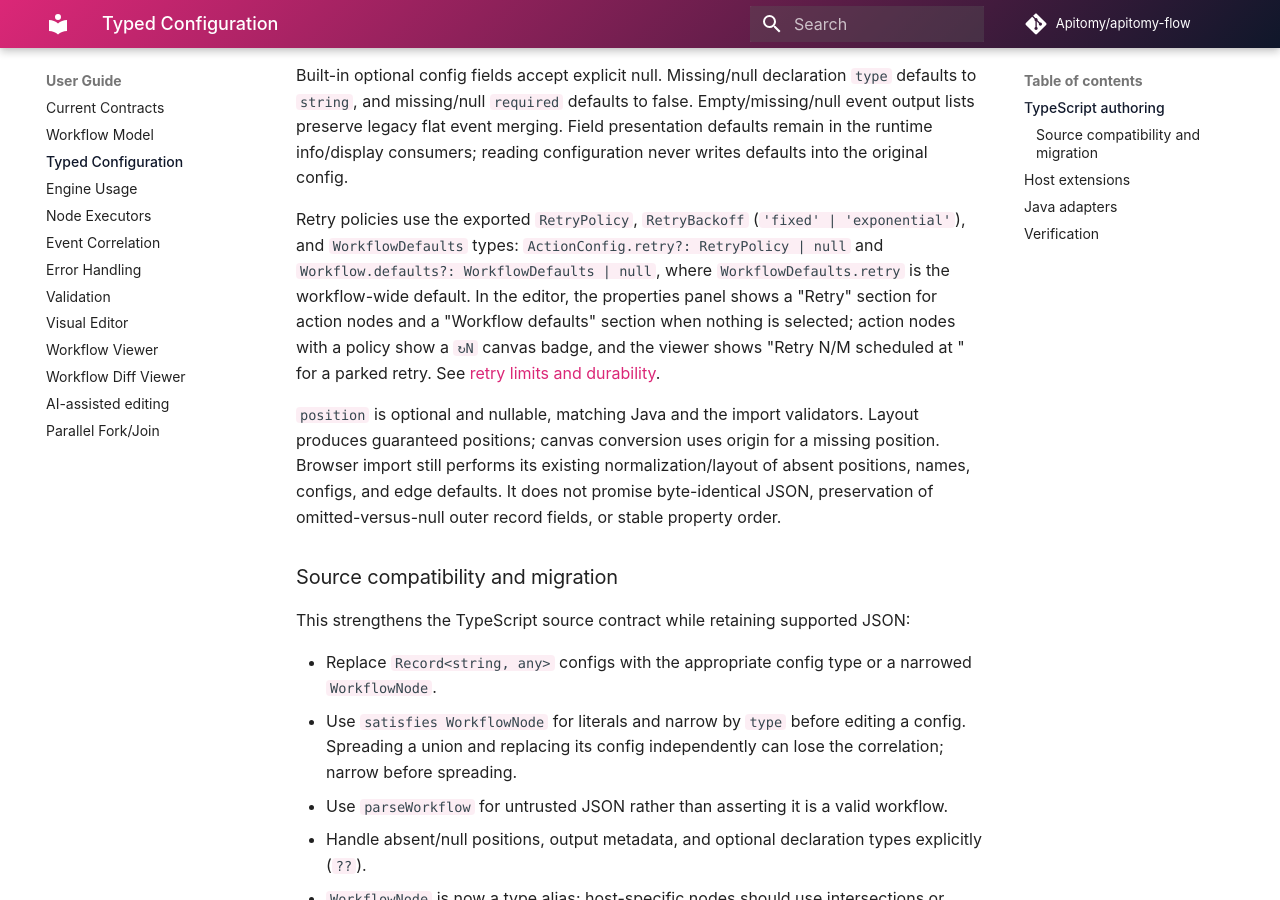
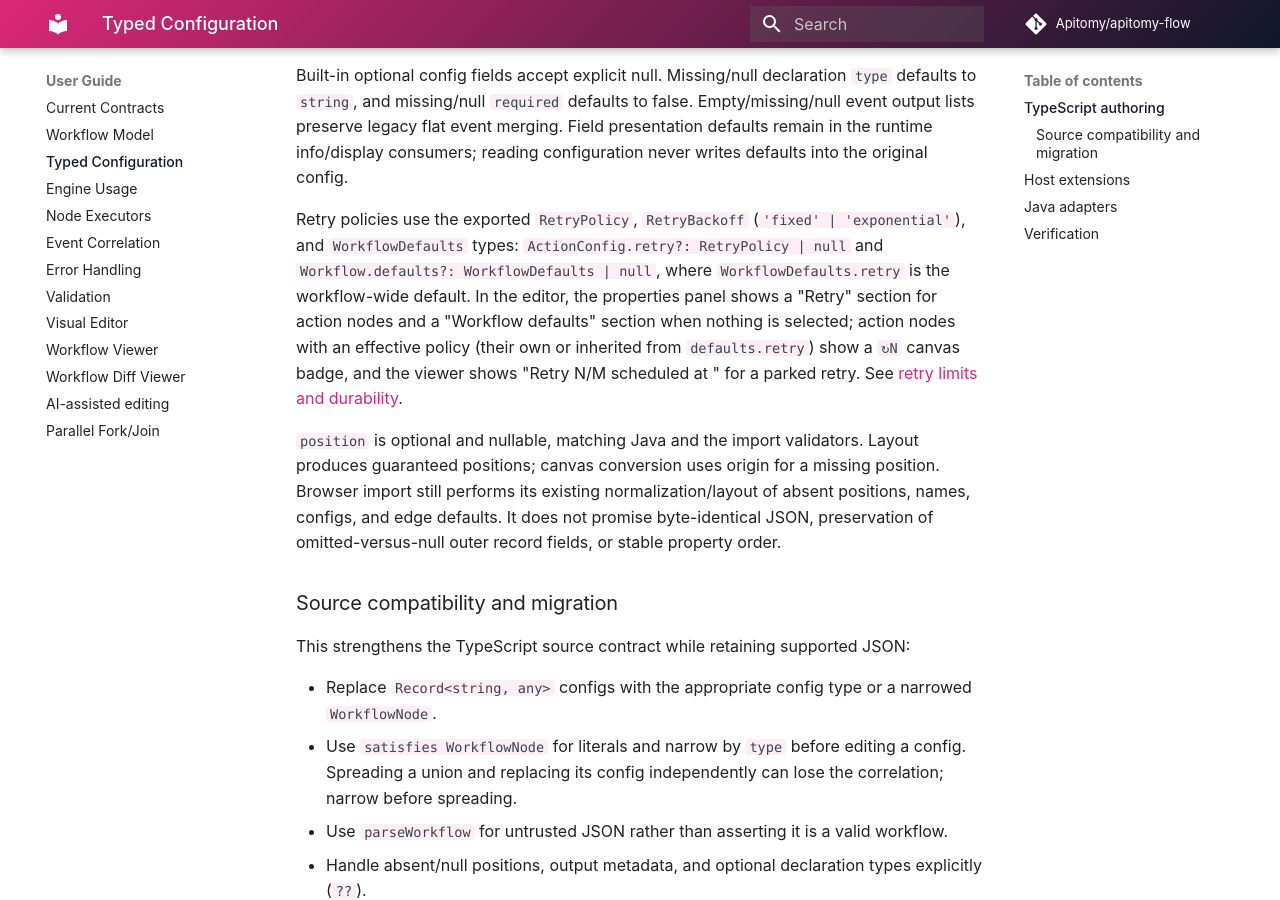
Before and after one commit to Apitomy/apitomy-flow, an MkDocs documentation site: the page built from docs/user-guide/typed-configuration.md, in a window 1280 px wide and 900 px high, scrolled down 1560 px. Built offline with MkDocs 1.6.1 and Material for MkDocs 9.7.7, drawn with Linux system fonts in a browser that asks for light colours; comment, search, counter and statistics services are not loaded.

Commit message:
Clarify retry delay cap and attempt numbering in docs (#86)

```diff
--- a/docs/user-guide/typed-configuration.md
+++ b/docs/user-guide/typed-configuration.md
@@ -61,10 +61,10 @@ reading configuration never writes defaults into the original config.
 Retry policies use the exported `RetryPolicy`, `RetryBackoff` (`'fixed' | 'exponential'`), and
 `WorkflowDefaults` types: `ActionConfig.retry?: RetryPolicy | null` and
 `Workflow.defaults?: WorkflowDefaults | null`, where `WorkflowDefaults.retry` is the workflow-wide default.
-In the editor, the properties panel shows a "Retry" section for action nodes and a "Workflow defaults"
-section when nothing is selected; action nodes with a policy show a `↻N` canvas badge, and the viewer
-shows "Retry N/M scheduled at <time>" for a parked retry. See
-[retry limits and durability](error-handling.md#retry-limits-and-durability).
+In the editor, the properties panel shows a "Retry" section for action nodes and a "Workflow defaults" section
+when nothing is selected; action nodes with an effective policy (their own or inherited from `defaults.retry`)
+show a `↻N` canvas badge, and the viewer shows "Retry N/M scheduled at <time>" for a parked retry. See [retry
+limits and durability](error-handling.md#retry-limits-and-durability).
 
 `position` is optional and nullable, matching Java and the import validators. Layout produces guaranteed
 positions; canvas conversion uses origin for a missing position. Browser import still performs its
```
Also changed, not shown: docs/superpowers/specs/2026-10-21-declarative-retry-policy-design.md (+3 -2 lines), docs/user-guide/error-handling.md (+10 -2 lines), docs/user-guide/workflow-model.md (+11 -11 lines).
